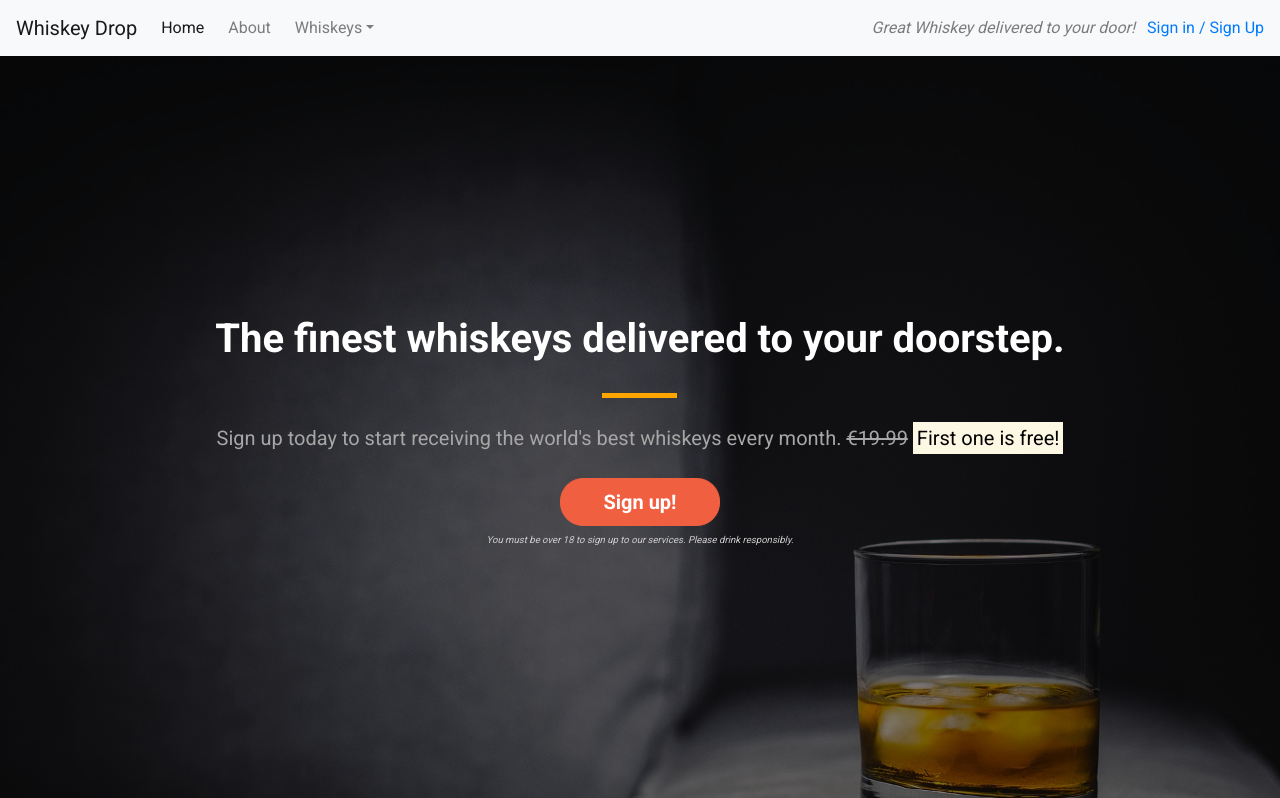
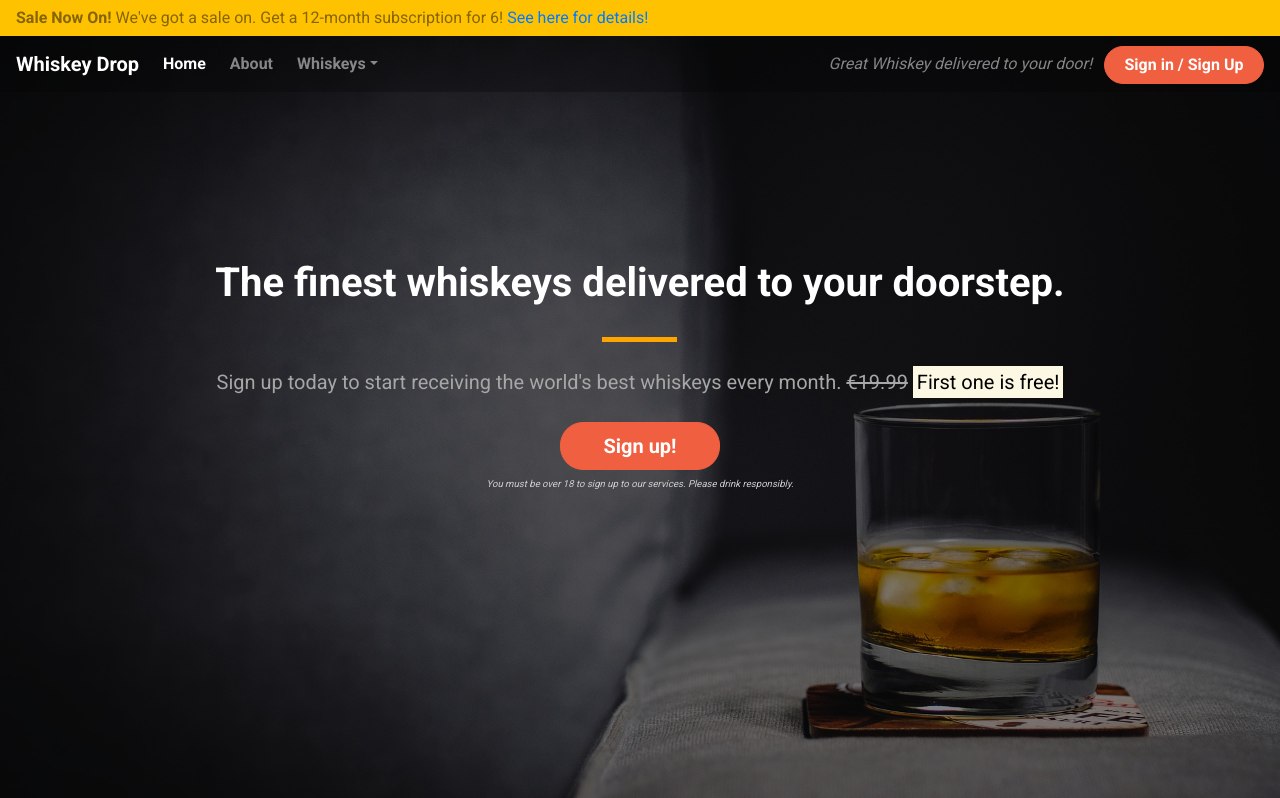
Before and after one commit to MattMurnaghan/bootstrap_showcase, a plain HTML site: page index.html in a window 1280 px wide. Shown: the top 798 px of the page. Drawn offline with nearby package versions, Linux system fonts and the light colour scheme.

Commit message:
override bootstrap stlye for alert, fix background img to bottom right

```diff
--- a/css/style.css
+++ b/css/style.css
@@ -7,7 +7,7 @@ body {
 .callout-container {
     height: 100vh;
 
-    background: url(../images/whiskey-background.jpg) no-repeat center center fixed;
+    background: url(../images/whiskey-background.jpg) no-repeat bottom right fixed;
     -webkit-background-size: cover;
     -moz-background-size: cover;
     -o-background-size: cover;
@@ -36,6 +36,51 @@ body {
     height: 100%;
     width: 100%;
     background-color: rgba(0, 0, 0, 0.5);
+}
+
+/* Alert */
+
+.alert-container .col-12 {
+    padding-left: 0;
+    padding-right: 0;
+}
+
+.site-wide-alert {
+    border-radius: 0;
+    margin-bottom: 0;
+    padding: 5px 15px;
+    background-color: #ffc200;
+    border-color: #ffc200;
+}
+
+/* Navbar */
+
+.navalert-container{
+    position: absolute;
+    top: 0;
+    left: 0;
+    padding-left: 0;
+    padding-right: 0;
+    z-index: 1;
+}
+
+.navbar{
+    margin-bottom: 0;
+    border: 0;
+    width: 100%;
+    background-color: rgba(0, 0, 0, 0.25)
+}
+
+.navbar .navbar-toggler {
+    border: 0;
+}
+
+.navbar .navbar-brand {
+    font-weight: bold;
+}
+
+.navbar .navbar-nav a{
+    font-weight: bold;
 }
 
 /* Block Dividers */
--- a/index.html
+++ b/index.html
@@ -15,13 +15,26 @@
 </head>
 
 <body>
-    <nav class="navbar navbar-light bg-light navbar-expand-sm">
+    <div class="container-fluid navalert-container">
+        <!-- Alert -->
+        <div class="container-fluid alert-container">
+            <div class="row d-none d-sm-block">
+                <div class="col-12">
+                    <div class="site-wide-alert alert alert-warning">
+                        <strong>Sale Now On!</strong> We've got a sale on. Get a 12-month subscription for 6! <a
+                            href="/">See here for details!</a>
+                    </div>
+                </div>
+            </div>
+        </div>
+        <!-- /.Alert -->
+
+        <!-- Navbar -->
+        <nav class="navbar navbar-dark navbar-expand-sm">
             <a href="/index.html" class="navbar-brand">Whiskey Drop</a>
-
             <button class="navbar-toggler ml-auto" type="button" data-toggle="collapse" data-target="#navbarNavDropdown"
                 aria-controls="navbarNavDropdown" aria-expanded="false" aria-label="Toggle navigation">
                 <span class="navbar-toggler-icon"></span></button>
-
             <div id="navbarNavDropdown" class="collapse navbar-collapse">
                 <ul class="navbar-nav mr-auto">
                     <li class="active nav-item mr-2"><a href="/" class="nav-link">Home</a></li>
@@ -43,22 +56,11 @@
             </div>
             <div class="d-none d-md-block">
                 <p class="navbar-text my-auto mr-2"><i>Great Whiskey delivered to your door!</i></p>
-            <a href="/">Sign in / Sign Up</a>
+                <a class="btn btn--cta btn--red"href="/">Sign in / Sign Up</a>
             </div>
         </nav>
-
-    <!-- Alert-->
-    <!-- <div class="container alert-container">
-        <div class="row">
-            <div class="col-12">
-                <div class="alert alert-warning d-none d-sm-block">
-                    <strong>Sale Now On!</strong> We've got a sale on. Get a 12-month subscription for 6! <a
-                        href="/">See herxe for details!</a>
+        <!-- /. Navbar-->
     </div>
-            </div>
-        </div>
-    </div> -->
-    <!-- /.Alert -->
 
     <!-- Callout -->
     <div class="container-fluid callout-container">
```
Lines whose indentation alone changed are shown as unchanged.
